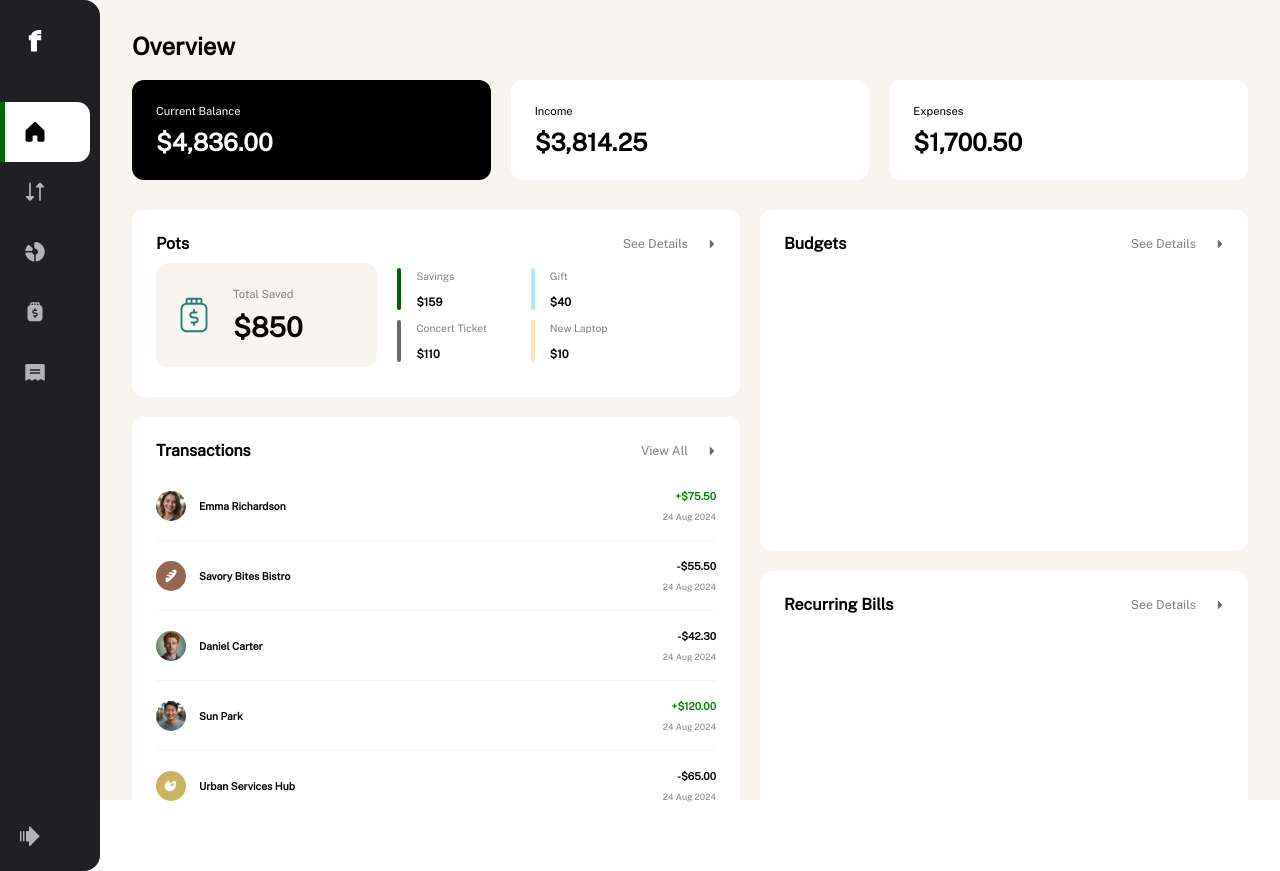
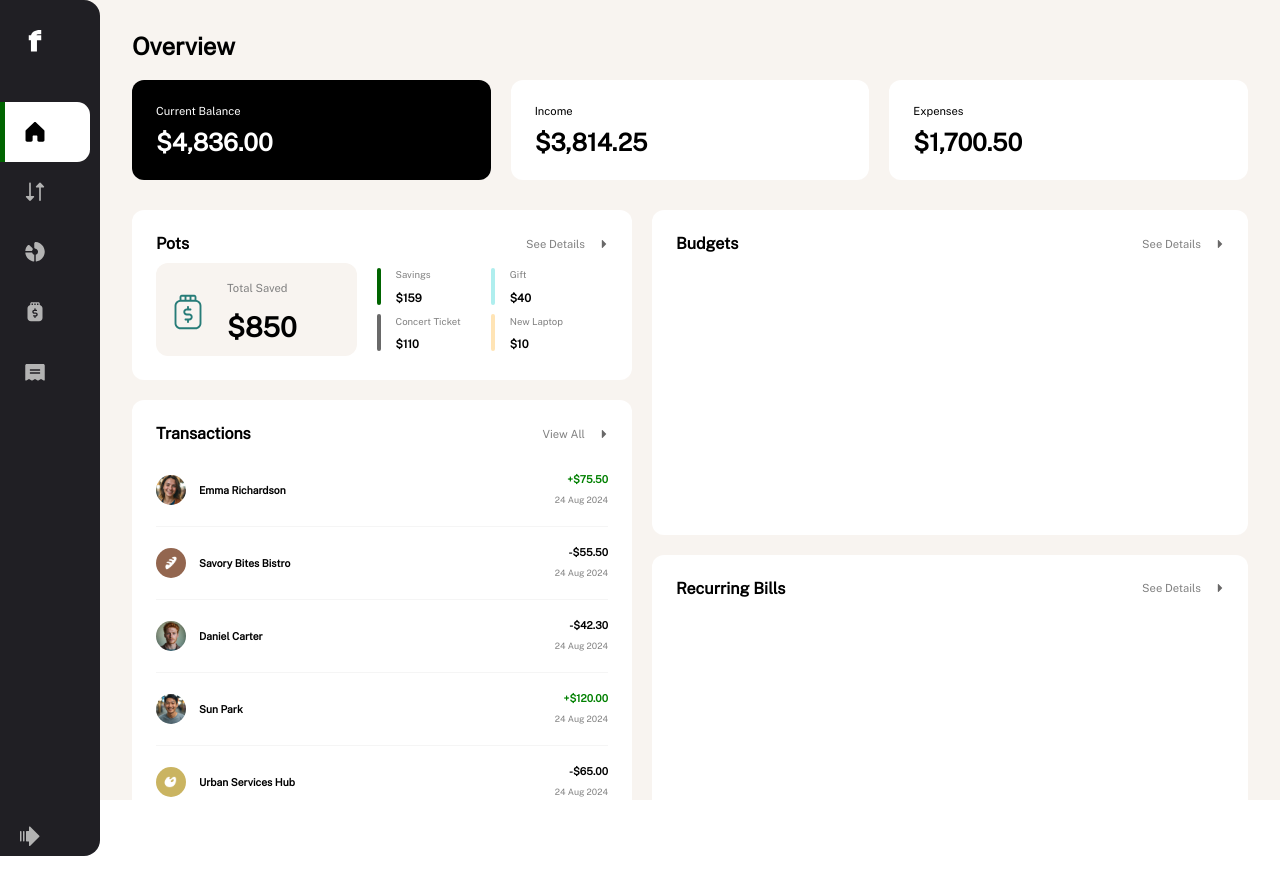
Before and after one commit to epeguero/finance-demo, a React (Create React App) app: page / in a window 1280 px wide. Built offline with nearby package versions, Linux system fonts and the light colour scheme.

Commit message:
checkpoint

```diff
--- a/src/components/App/App.css
+++ b/src/components/App/App.css
@@ -1,5 +1,5 @@
 :root {
-  --left-column-width: 608px;
+  --left-column-width: 500px;
   --row-gap: 20px;
   --column-gap: 20px;
 }
--- a/src/components/Overview/Overview.css
+++ b/src/components/Overview/Overview.css
@@ -2,7 +2,7 @@
   box-sizing: border-box;
   display: grid;
   grid-template-columns: var(--left-column-width) 1fr;
-  grid-template-rows: repeat(2, min-content) minmax(min-content, 0.7fr) minmax(min-content, 0.5fr) minmax(min-content, 1fr);
+  grid-template-rows: repeat(2, min-content) 170px minmax(min-content, 0.5fr) minmax(min-content, 1fr);
   row-gap: var(--row-gap);
   column-gap: var(--column-gap);
   padding: 2rem;
@@ -47,27 +47,33 @@
     display: grid;
     grid-auto-flow: column dense;
     grid-template-columns: 1.5fr 0.8fr 1.2fr;
-    grid-template-rows: repeat(3, min-content);
+    grid-template-rows: min-content repeat(2, 1fr);
     grid-row: 3 / span 1;
     grid-column: 1 / span 1;
     column-gap: 10px;
     >:nth-child(1) {
       grid-column: 1 / span 3;
     }
+    .amount-with-label {
+      margin-right: 20px;
+    }
 
     .total-saved {
       display: grid;
       grid-template-columns: min-content 1fr;
-      grid-auto-rows: min-content;
+      grid-auto-rows: 1fr;
       grid-auto-flow: column dense;
       grid-column: 1 / span 1;
       grid-row: 2 / span 2;
       column-gap: 25px;
-      row-gap: 10px;
+      row-gap: 5px;
+      padding: 18px;
+      padding-right: 60px;
 
       >span:nth-of-type(1) {
-        align-self: center;
+        align-self: end;
         font-size: 0.7rem;
+        margin-bottom: 0.7rem;
       }
       svg {
         grid-row: 1 / span 2;
@@ -88,7 +94,7 @@
 
   .transactions {
     display: grid;
-    grid-auto-rows: min-content;
+    grid-auto-rows: minmax(min-content, 0.2fr);
     grid-row: 4 / span 2;
     grid-column: 1 / span 1;
 
--- a/src/components/utility/Utility.css
+++ b/src/components/utility/Utility.css
@@ -20,9 +20,9 @@
 
 .caret-link {
   display: flex;
-  gap: 20px;
+  gap: 15px;
   align-items: center;
-  font-size: 0.775rem;
+  font-size: 0.7rem;
   color: grey;
   >svg {
     width: 8px;
@@ -35,6 +35,7 @@
   grid-template: 1fr 1fr / min-content 1fr;
   column-gap: 15px;
   align-items: center;
+  white-space: nowrap;
 
   .colorbar {
     grid-column: 1 / span 1;
@@ -47,7 +48,7 @@
   >span:nth-of-type(1) {
     grid-column: 2 / span 1;
     grid-row: 1 / span 1;
-    font-size: 0.65rem;
+    font-size: 0.6rem;
     color: grey;
   }
   >span:nth-of-type(2) {
```
